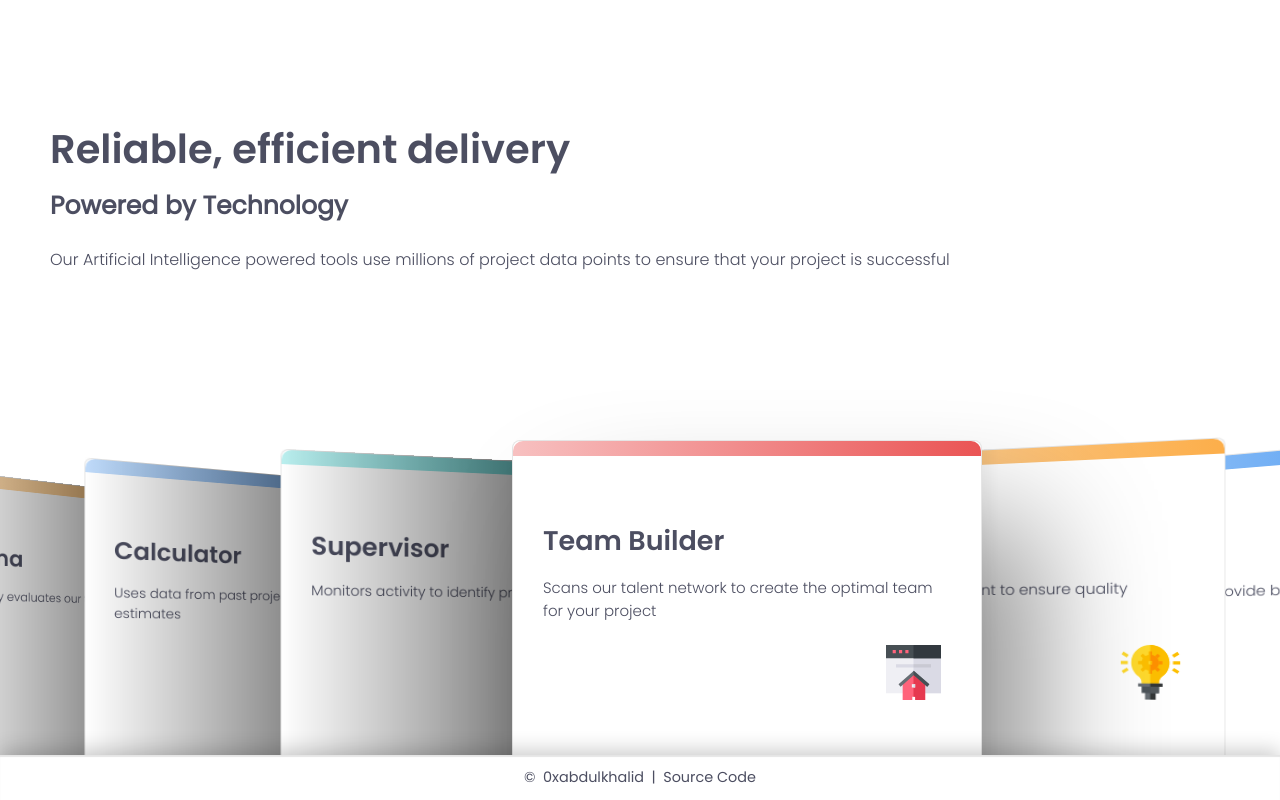
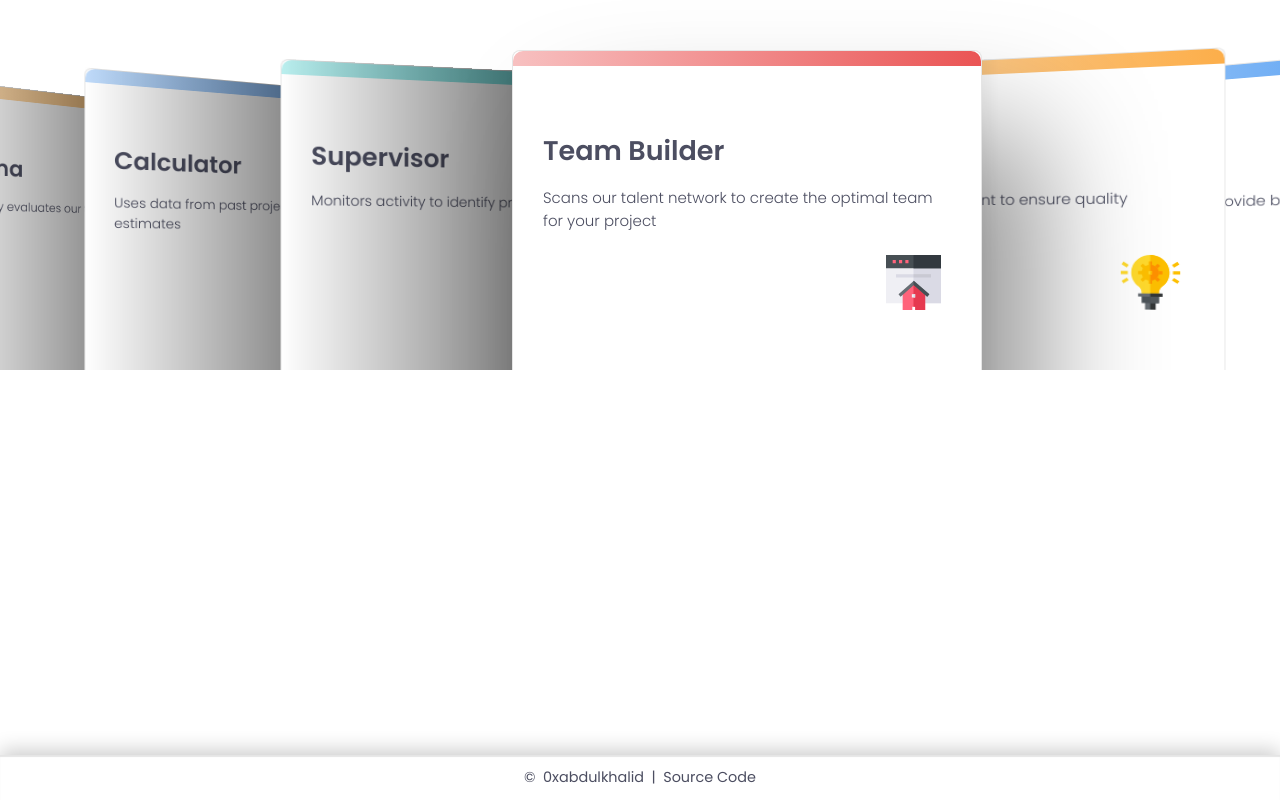
Before and after one commit to 0xcyberdude/testing, a website built with Parcel: page index.html in a window 1280 px wide. Built offline with nearby package versions, Linux system fonts and the light colour scheme.

Commit message:
04: header into comment

```diff
--- a/index.html
+++ b/index.html
@@ -11,7 +11,7 @@
 </head>
 <body>
     <!-- HEADER -->
-    <header class="header reveal">
+<!--     <header class="header reveal">
       <h1 class="main-heading">
         <span class="bold-text">Reliable, efficient delivery </span>
         <span class="thin-text">Powered by Technology</span>
@@ -20,7 +20,7 @@
         Our Artificial Intelligence powered tools use millions of project data points
         to ensure that your project is successful
       </p>
-    </header>
+    </header> -->
 
     <!-- MAIN -->
     <main class="swiper-container reveal">
```
